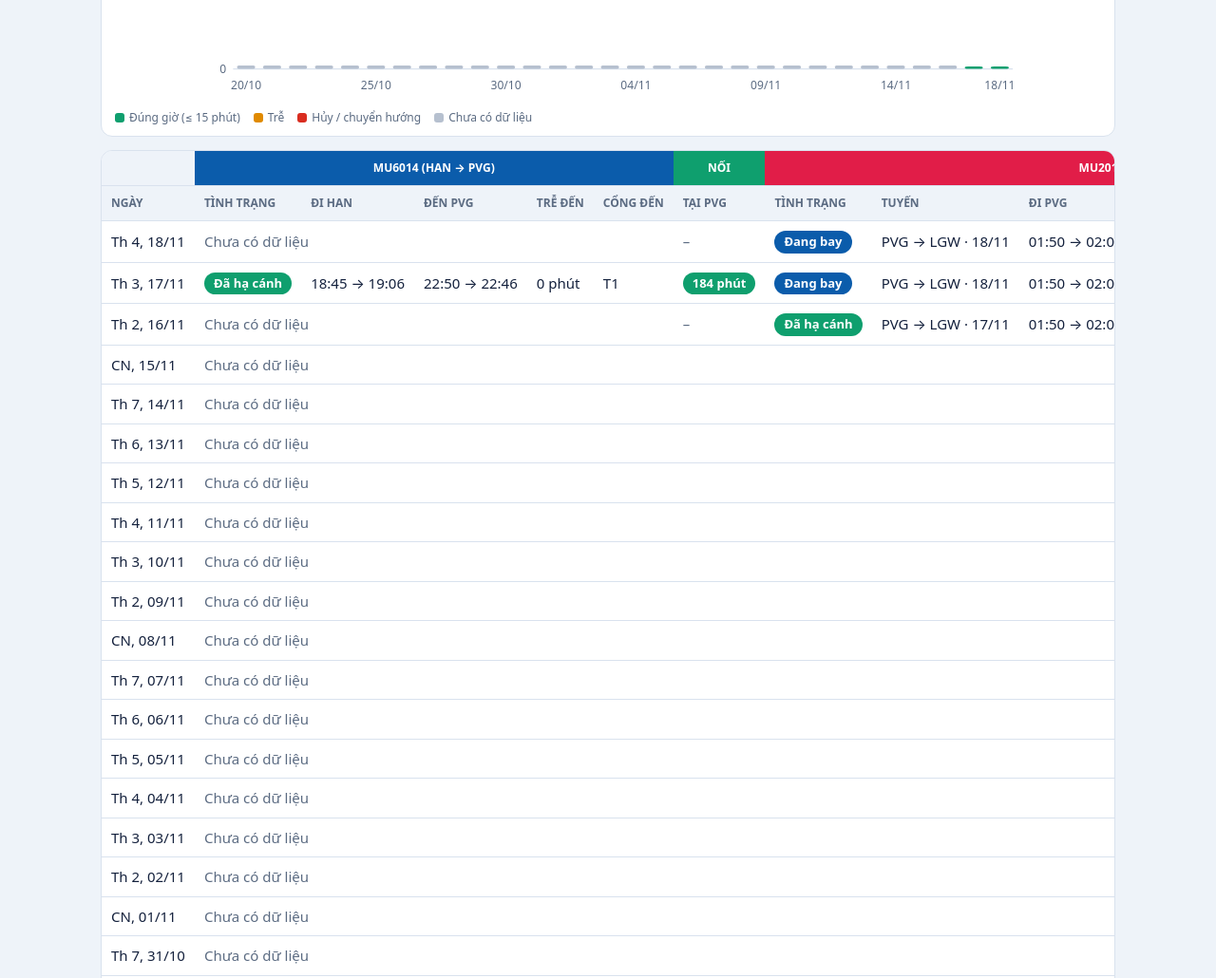
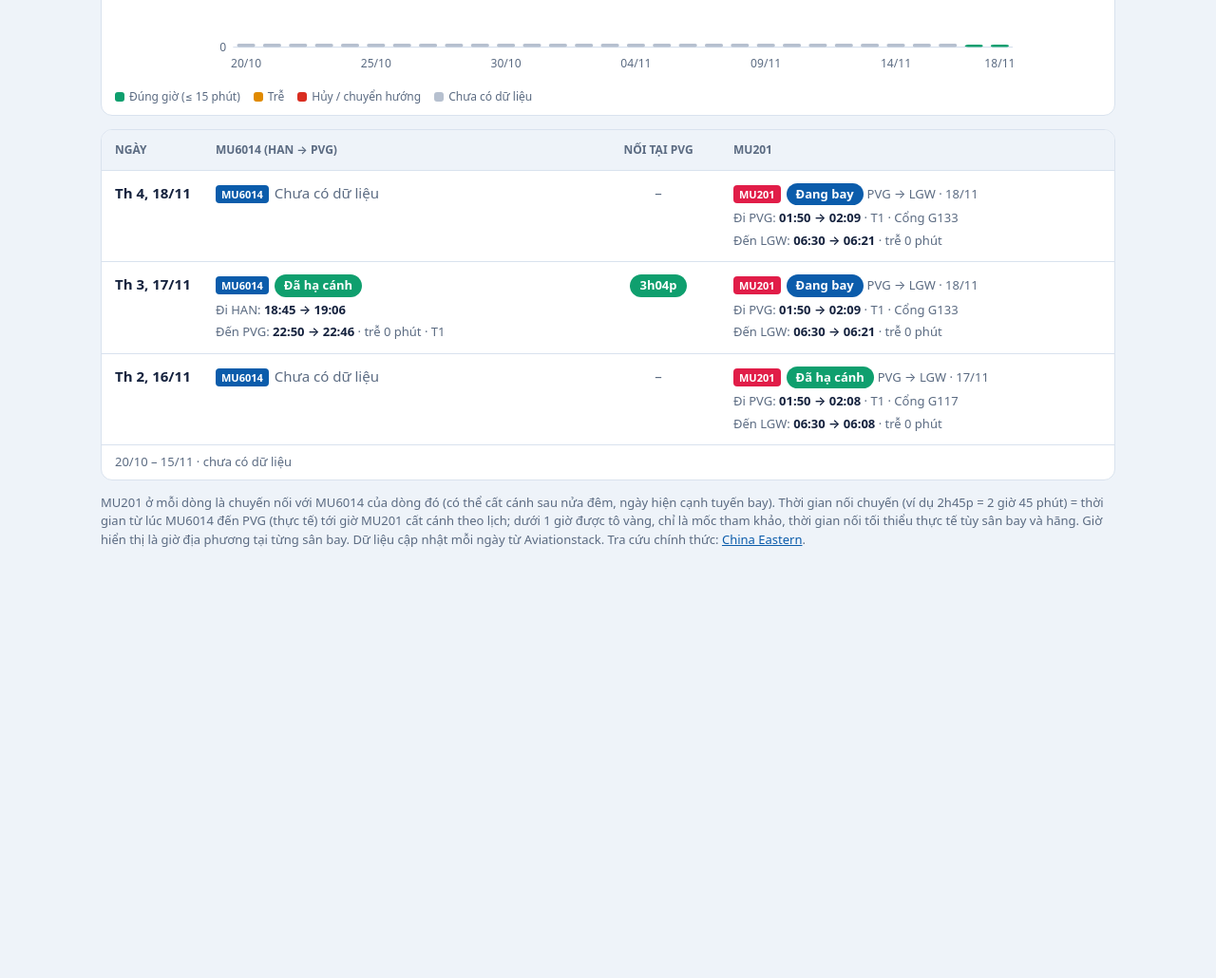
Before and after one commit to dungxlee1912/Mu201, a plain HTML site: page index.html in a window 1280 px wide. Shown: the part 720-1750 px from the top of the page at 95% size. After the commit the page ends 1351 px from the top, so only its background shows below. Drawn offline with Linux system fonts and the light colour scheme.

Commit message:
Add files via upload

```diff
--- a/index.html
+++ b/index.html
@@ -26,11 +26,19 @@ tr:last-child td{border-bottom:0}
 .pill{display:inline-block;padding:2px 10px;border-radius:999px;font-size:13px;font-weight:600;color:#fff;background:var(--gray)}
 .pill.ok{background:var(--ok)}.pill.late{background:var(--warn)}.pill.bad{background:var(--bad)}.pill.act{background:var(--ac)}
 .none{color:var(--mut)}.foot{color:var(--mut);font-size:13px}a{color:var(--ac)}
+.hd,.day{display:grid;grid-template-columns:92px 1fr 130px 1fr;gap:14px;padding:12px 14px;align-items:start}
+.hd{background:var(--bg);color:var(--mut);font-size:12px;text-transform:uppercase;font-weight:600}
+.day{border-top:1px solid var(--bd)}.dt{font-weight:600}
+.l{color:var(--mut);font-size:13px;margin-top:4px}.l b{color:var(--tx);font-weight:600}
+.cn{text-align:center}.m{display:none}
+.tag{font-size:11px;font-weight:700;color:#fff;border-radius:4px;padding:2px 6px;margin-right:6px}
+.emp{padding:8px 14px;border-top:1px solid var(--bd);color:var(--mut);font-size:13px}
+@media(max-width:780px){.hd{display:none}.day{grid-template-columns:1fr;gap:8px}.cn{text-align:left}.m{display:inline;color:var(--mut);font-size:13px}.dt{font-size:16px}}
 </style></head><body>
 <header><div class="in"><h1>✈️ Hà Nội → Thượng Hải → MU201</h1><p id="sub">Đang tải…</p></div></header>
 <main>
 <div class="stats">
-<div class="s"><b id="a1">–</b><span>Thời gian nối chuyến TB (phút)</span></div>
+<div class="s"><b id="a1">–</b><span>Thời gian nối chuyến TB</span></div>
 <div class="s"><b id="a2">–</b><span>Nối sát (&lt; 60 phút) / lỡ nối</span></div>
 <div class="s"><b id="a3">–</b><span>MU6014 đúng giờ</span></div>
 <div class="s"><b id="a4">–</b><span>MU201 đúng giờ</span></div>
@@ -39,11 +47,8 @@ tr:last-child td{border-bottom:0}
 <div class="card"><h2>MU6014 · Hà Nội → Thượng Hải: số phút trễ khi đến</h2><div class="cap" id="c1t"></div><div class="chart" id="c1"></div></div>
 <div class="card"><h2>MU201: số phút trễ khi đến</h2><div class="cap" id="c2t"></div><div class="chart" id="c2"></div>
 <div class="leg"><span><i style="background:var(--ok)"></i>Đúng giờ (≤ 15 phút)</span><span><i style="background:var(--warn)"></i>Trễ</span><span><i style="background:var(--bad)"></i>Hủy / chuyển hướng</span><span><i style="background:var(--gray)"></i>Chưa có dữ liệu</span></div></div>
-<div class="card"><div class="wrap"><table><thead>
-<tr><th></th><th class="g" colspan="5">MU6014 (HAN → PVG)</th><th class="g g3">Nối</th><th class="g g2" colspan="6">MU201</th></tr>
-<tr><th>Ngày</th><th>Tình trạng</th><th>Đi HAN</th><th>Đến PVG</th><th>Trễ đến</th><th>Cổng đến</th><th>Tại PVG</th><th>Tình trạng</th><th>Tuyến</th><th>Đi PVG</th><th>Đến</th><th>Trễ đến</th><th>Cổng đi</th></tr>
-</thead><tbody id="rows"></tbody></table></div></div>
-<p class="foot">MU201 ở mỗi dòng là chuyến nối với MU6014 của dòng đó (có thể cất cánh sau nửa đêm, ngày hiện cạnh tuyến bay). Cột "Nối" = thời gian từ lúc MU6014 đến PVG (thực tế) tới giờ MU201 cất cánh theo lịch; dưới 60 phút được tô vàng, chỉ là mốc tham khảo, thời gian nối tối thiểu thực tế tùy sân bay và hãng. Giờ hiển thị là giờ địa phương tại từng sân bay. Dữ liệu cập nhật mỗi ngày từ Aviationstack. Tra cứu chính thức: <a href="https://www.ceair.com/en/usd/self-service/before/flight-status" target="_blank" rel="noopener">China Eastern</a>.</p>
+<div class="card"><div class="hd"><div>Ngày</div><div>MU6014 (HAN → PVG)</div><div style="text-align:center">Nối tại PVG</div><div>MU201</div></div><div id="rows"></div></div>
+<p class="foot">MU201 ở mỗi dòng là chuyến nối với MU6014 của dòng đó (có thể cất cánh sau nửa đêm, ngày hiện cạnh tuyến bay). Thời gian nối chuyến (ví dụ 2h45p = 2 giờ 45 phút) = thời gian từ lúc MU6014 đến PVG (thực tế) tới giờ MU201 cất cánh theo lịch; dưới 1 giờ được tô vàng, chỉ là mốc tham khảo, thời gian nối tối thiểu thực tế tùy sân bay và hãng. Giờ hiển thị là giờ địa phương tại từng sân bay. Dữ liệu cập nhật mỗi ngày từ Aviationstack. Tra cứu chính thức: <a href="https://www.ceair.com/en/usd/self-service/before/flight-status" target="_blank" rel="noopener">China Eastern</a>.</p>
 </main>
 <script>
 var L={scheduled:["Theo lịch",""],active:["Đang bay","act"],landed:["Đã hạ cánh",""],cancelled:["Đã hủy","bad"],incident:["Sự cố","bad"],diverted:["Chuyển hướng","bad"]};
@@ -53,6 +58,7 @@ function pair(p){return p?hm(p.scheduled)+" → "+hm(p.actual||p.estimated):"–
 function gt(s){if(!s)return "–";var a=[];if(s.terminal)a.push("T"+s.terminal);if(s.gate)a.push("Cổng "+s.gate);return a.join(" · ")||"–"}
 function iso(d){return d.getFullYear()+"-"+String(d.getMonth()+1).padStart(2,"0")+"-"+String(d.getDate()).padStart(2,"0")}
 function T(s){return s?Date.parse(s.slice(0,16)+":00Z"):null}
+function dur(m){var x=Math.abs(m),r=x%60,hh=Math.floor(x/60);return hh?hh+"h"+String(r).padStart(2,"0")+"p":r+"p"}
 function nxt(k){var d=new Date(k+"T00:00:00");d.setDate(d.getDate()+1);return iso(d)}
 function dly(e){if(e.arr&&e.arr.delay!=null)return e.arr.delay;return e.dep&&e.dep.delay!=null?e.dep.delay:null}
 function cls(e){if(!e)return{t:"none"};if(e.status==="cancelled"||e.status==="diverted"||e.status==="incident")return{t:"bad"};var d=dly(e);return d==null?{t:"none"}:{t:d>15?"late":"ok",v:d}}
@@ -82,21 +88,27 @@ fetch("data.json?"+Date.now()).then(function(r){return r.json()}).then(function(
  function mate(k,a){var b0=B[k],k1=nxt(k),b1=B[k1],sa=a&&a.arr?T(a.arr.scheduled):null;
   if(sa!=null){if(okb(b0)&&T(b0.dep.scheduled)>=sa)return{e:b0,k:k};if(okb(b1)&&T(b1.dep.scheduled)>=sa)return{e:b1,k:k1};return null}
   if(okb(b1)&&+b1.dep.scheduled.slice(11,13)<12)return{e:b1,k:k1};return b0?{e:b0,k:k}:null}
- var tb=$("rows"),bufs=[],tight=0,lost=0;
- days.forEach(function(x){var a=A[x.k],m=mate(x.k,a),b=m&&m.e,h="<td>"+x.lab+"</td>";
-  if(!a&&!b){tb.insertAdjacentHTML("beforeend",'<tr><td>'+x.lab+'</td><td class="none" colspan="12">Chưa có dữ liệu</td></tr>');return}
-  h+=a?'<td>'+pill(a)+'</td><td>'+pair(a.dep)+'</td><td>'+pair(a.arr)+'</td><td>'+dtxt(a)+'</td><td>'+gt(a.arr)+'</td>':'<td class="none" colspan="5">Chưa có dữ liệu</td>';
-  var v=null,c='<td class="none">–</td>';
+ var tb=$("rows"),bufs=[],tight=0,lost=0,empt=[];
+ function sd(k){return k.slice(8)+"/"+k.slice(5,7)}
+ function gx(s){var g=gt(s);return g==="–"?"":" · "+g}
+ function flush(){if(!empt.length)return;tb.insertAdjacentHTML("beforeend",'<div class="emp">'+(empt.length>1?sd(empt[empt.length-1])+" – "+sd(empt[0]):sd(empt[0]))+' · chưa có dữ liệu</div>');empt=[]}
+ days.forEach(function(x){var a=A[x.k],m=mate(x.k,a),b=m&&m.e;
+  if(!a&&!b){empt.push(x.k);return}
+  flush();
+  var v=null,c='<span class="none">–</span>';
   if(a&&b&&a.arr){var ra=T(a.arr.actual||a.arr.estimated||a.arr.scheduled);if(ra!=null&&okb(b))v=Math.round((T(b.dep.scheduled)-ra)/60000)}
-  if(v!=null){if(v<0){lost++;c='<td><span class="pill bad">Lỡ nối '+(-v)+' phút</span></td>'}
-   else if(v>=720)c='<td><span class="pill ok">Qua đêm</span></td>';
-   else{bufs.push(v);if(v<60){tight++;c='<td><span class="pill late">'+v+' phút</span></td>'}else c='<td><span class="pill ok">'+v+' phút</span></td>'}}
-  h+=c;
-  h+=b?'<td>'+pill(b)+'</td><td>'+(b.dep.iata||"?")+' → '+(b.arr.iata||"?")+' · '+m.k.slice(8)+'/'+m.k.slice(5,7)+'</td><td>'+pair(b.dep)+'</td><td>'+pair(b.arr)+'</td><td>'+dtxt(b)+'</td><td>'+gt(b.dep)+'</td>':'<td class="none" colspan="6">Chưa có dữ liệu</td>';
-  tb.insertAdjacentHTML("beforeend","<tr>"+h+"</tr>")});
+  if(v!=null){if(v<0){lost++;c='<span class="pill bad">Lỡ nối '+dur(-v)+'</span>'}
+   else if(v>=720)c='<span class="pill ok">Qua đêm</span>';
+   else{bufs.push(v);if(v<60)tight++;c='<span class="pill '+(v<60?"late":"ok")+'">'+dur(v)+'</span>'}}
+  var ha=a?'<div><div><span class="tag" style="background:var(--ac)">MU6014</span>'+pill(a)+'</div><div class="l">Đi HAN: <b>'+pair(a.dep)+'</b></div><div class="l">Đến PVG: <b>'+pair(a.arr)+'</b> · trễ '+dtxt(a)+gx(a.arr)+'</div></div>'
+   :'<div class="none"><span class="tag" style="background:var(--ac)">MU6014</span>Chưa có dữ liệu</div>';
+  var hb=b?'<div><div><span class="tag" style="background:var(--ac2)">MU201</span>'+pill(b)+' <span class="l">'+(b.dep.iata||"?")+' → '+(b.arr.iata||"?")+' · '+sd(m.k)+'</span></div><div class="l">Đi '+(b.dep.iata||"")+': <b>'+pair(b.dep)+'</b>'+gx(b.dep)+'</div><div class="l">Đến '+(b.arr.iata||"")+': <b>'+pair(b.arr)+'</b> · trễ '+dtxt(b)+'</div></div>'
+   :'<div class="none"><span class="tag" style="background:var(--ac2)">MU201</span>Chưa có dữ liệu</div>';
+  tb.insertAdjacentHTML("beforeend",'<div class="day"><div class="dt">'+x.lab+'</div>'+ha+'<div class="cn"><span class="m">Nối chuyến tại PVG: </span>'+c+'</div>'+hb+'</div>')});
+ flush();
  var SA=stat(A,days),SB=stat(B,days);
  chart("c1",SA);chart("c2",SB);cap("c1t",SA);cap("c2t",SB);
- $("a1").textContent=bufs.length?Math.round(bufs.reduce(function(p,q){return p+q},0)/bufs.length):"–";
+ $("a1").textContent=bufs.length?dur(Math.round(bufs.reduce(function(p,q){return p+q},0)/bufs.length)):"–";
  $("a2").textContent=bufs.length||lost?tight+" / "+lost:"–";
  $("a3").textContent=SA.cnt?Math.round(SA.ok/SA.cnt*100)+"%":"–";
  $("a4").textContent=SB.cnt?Math.round(SB.ok/SB.cnt*100)+"%":"–";
```
